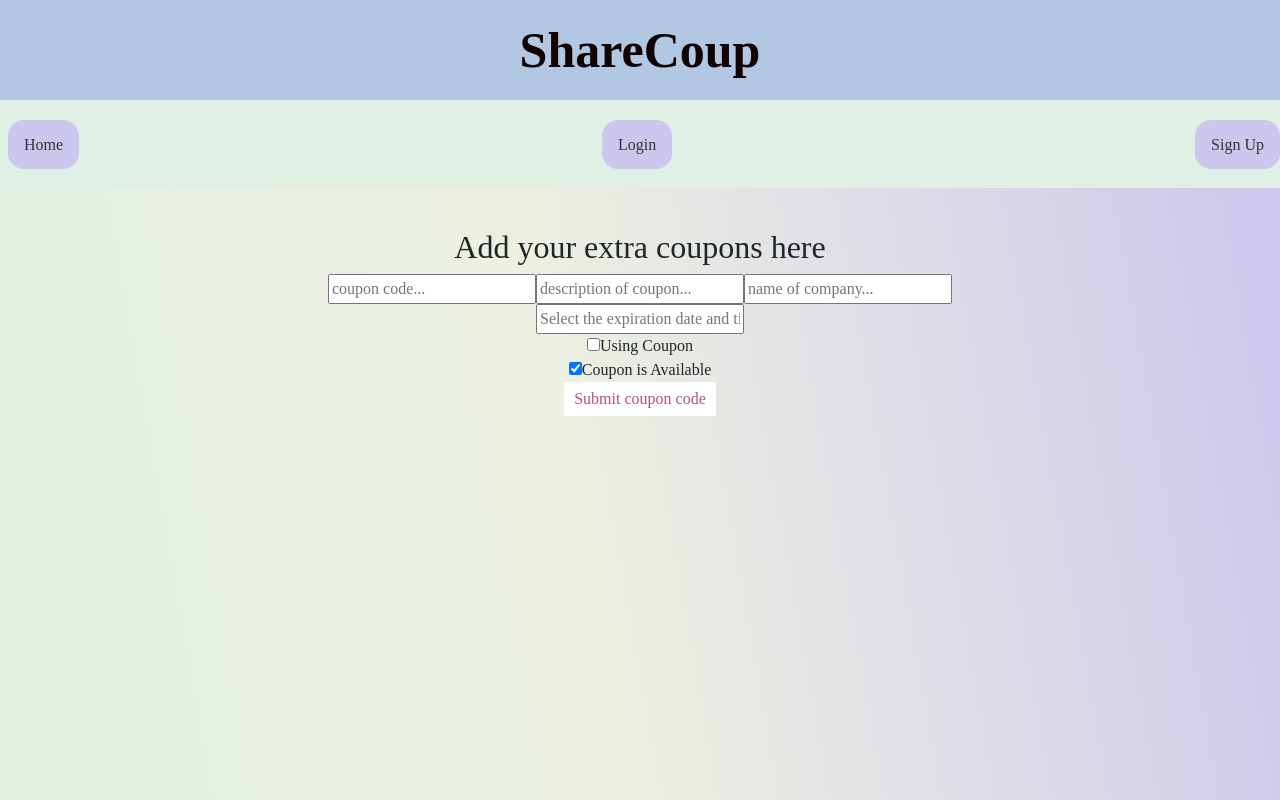
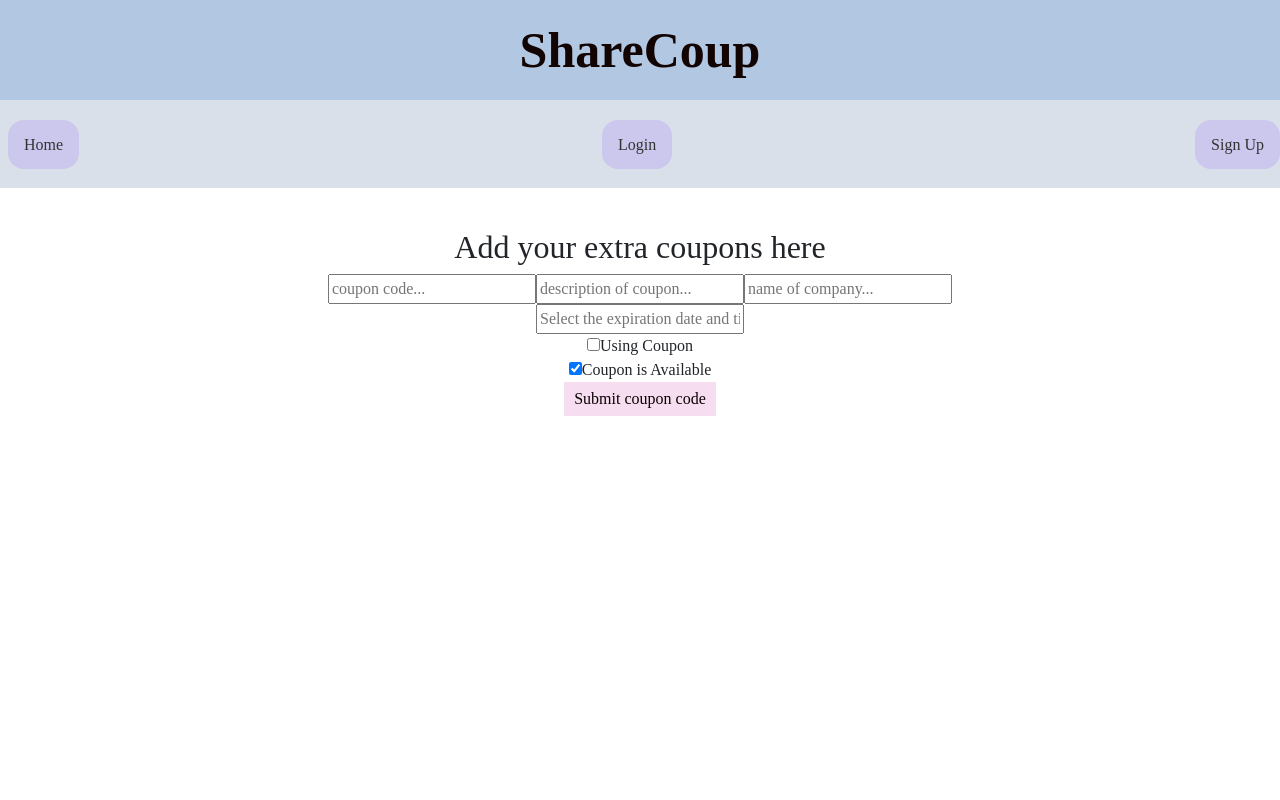
Before and after one commit to anonymousb61/ShareCoup, a React (Create React App) app: page /addCode in a window 1280 px wide. Shown: the top 800 px of the page. Built offline with nearby package versions, Linux system fonts and the light colour scheme; no server answers.

Commit message:
made small changes

```diff
--- a/src/App.css
+++ b/src/App.css
@@ -1,8 +1,8 @@
 .App {
   text-align: center;
-  min-height: 160vh;
+  min-height: 100vh;
 
-  background-image: linear-gradient(80deg,#e1f0e5,#ecf0e1,#ccc7ed);
+  background-image: #d6dbdf;
   margin-top: 0vh;
   padding: 5vh;
   font-family: estsblished;
@@ -32,7 +32,7 @@
 }
 .copyButton{
   margin-left: 1vh;
-  background-color: #f5f4f2;
+  background-color: rgb(247, 221, 240);
   color: #b55172;
   border-radius: 10px;
 
@@ -40,11 +40,11 @@
 }
 button{
   border: #b55172;
-  background-color: white;
+  background-color: rgb(247, 221, 240);
   padding: 5px 10px;
   border-radius: 10px;
   cursor: pointer;
-  color: #b55172;
+  color: #090003;
 
 }
 .AddButton{
@@ -67,7 +67,7 @@ button{
   align-items: baseline;
 }
 .navbar {
-  background-color: #e1f0e5;
+  background-color: #d9e0e9;
   padding: 7vh;
   height: 11vh;
   color: hsl(6, 67%, 46%);
--- a/src/components/auth/login.jsx
+++ b/src/components/auth/login.jsx
@@ -51,8 +51,7 @@ catch (err){
           type="password"
           placeholder='Enter your password'
           value={password}
-          onChange={(e) => setPass(e.target.value)}
-        /></div>
+          onChange={(e) => setPass(e.target.value)}/></div>
         <div className='log-in-button-container'>
         <button type="submit">Log in</button></div>
       </form>
```
